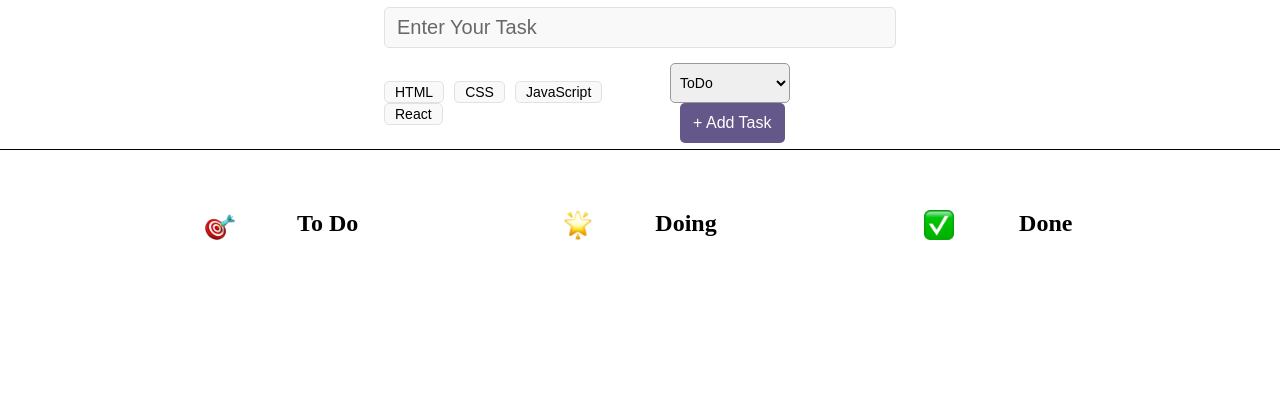
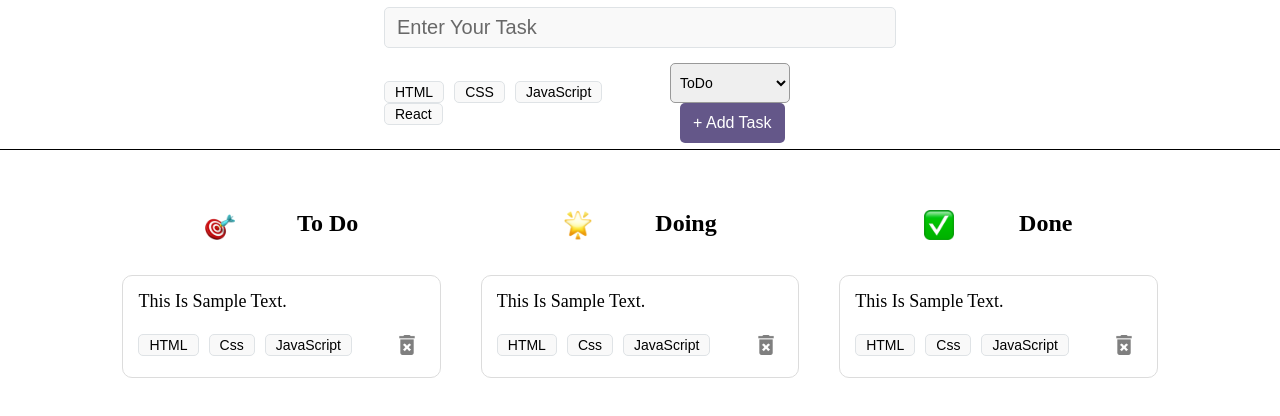
Before and after one commit to rajbaku/modern_todo, a React (Vite) app: page / in a window 1280 px wide. Shown: the top 416 px of the page. Built offline with nearby package versions, Linux system fonts and the light colour scheme.

Commit message:
feat: add TaskCard component with styles

```diff
--- /dev/null
+++ b/src/components/TaskCard.css
@@ -0,0 +1,45 @@
+.task_card{
+    width: 100%;
+    min-height: 100px;
+    border: 1px solid #dcdcdc;
+    border-radius: 10px;
+    padding: 15px;
+    margin: 15px 0;
+}
+
+.task_text{
+    font-size: 18px;
+    font-weight: 500;
+    margin-bottom: 15px ;
+}
+
+.task_card_bottom_line{
+    display: flex;
+    align-items: center;
+    justify-content: space-between;
+}
+
+.task_delete{
+    width:35px ;
+    height: 35px;
+    border-radius: 100%;
+    display: flex;
+    align-items: center;
+    justify-content: center;
+    cursor: pointer;
+    transition: all 0.3s ease-in-out;
+}
+
+.task_delete:hover{
+    background-color: #ebebeb;
+}
+
+.delete_icon{
+    width: 20px;
+    opacity: 50%;
+    transition: all 0.3s ease-in-out;
+}
+
+.task_delete:hover .delete_icon{
+    opacity: 80%;
+}
--- /dev/null
+++ b/src/components/TaskCard.jsx
@@ -0,0 +1,26 @@
+import React from 'react'
+import './TaskCard.css'
+import { Tag } from './Tag'
+import deleteIcon from '../assets/delete.png'
+
+const TaskCard = () => {
+  return (
+    <article className='task_card'>
+       <p className='task_text'>
+        This Is Sample Text.
+       </p>
+       <div className='task_card_bottom_line'>
+        <div className='tasl_card_tags'>
+            <Tag tagName="HTML"/>
+            <Tag tagName="Css"/>
+            <Tag tagName="JavaScript"/>
+        </div>
+        <div className='task_delete'>
+            <img src={deleteIcon} alt="" className='delete_icon' />
+        </div>
+       </div>
+    </article>
+  )
+}
+
+export default TaskCard
--- a/src/components/TaskColumn.jsx
+++ b/src/components/TaskColumn.jsx
@@ -1,5 +1,6 @@
 import React from "react";
 import "./TaskColumn.css";
+import TaskCard from "./TaskCard";
 
 const TaskColumn = ({title,icon})=>{
   return (
@@ -7,6 +8,7 @@
       <h2 className="task_column_heading">
         <img src={icon} className="task_column_icon" alt="" /> {title}
       </h2>
+      <TaskCard/>
     </section>
   );
 };
```
